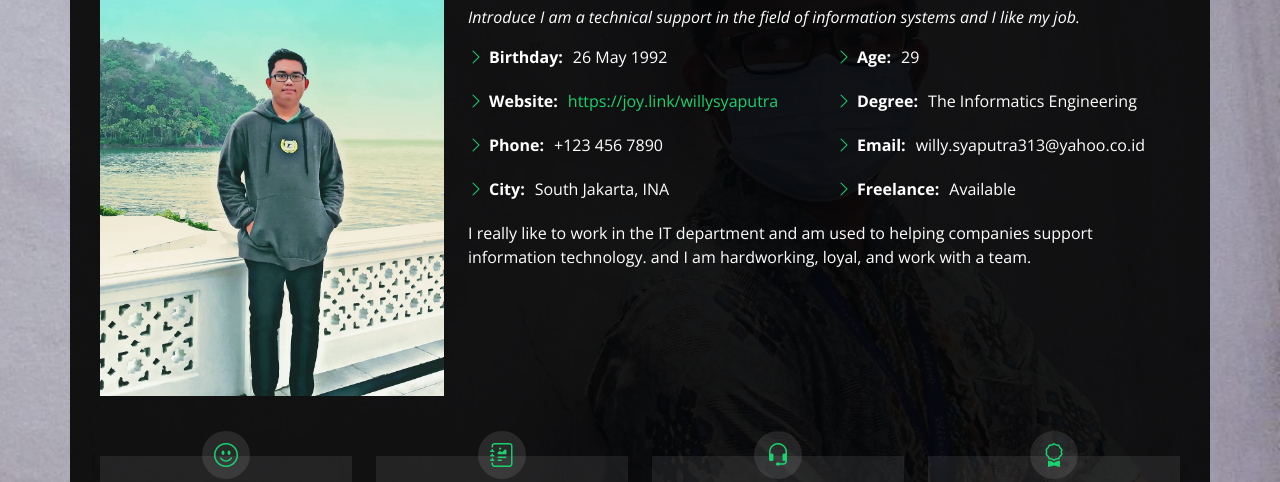
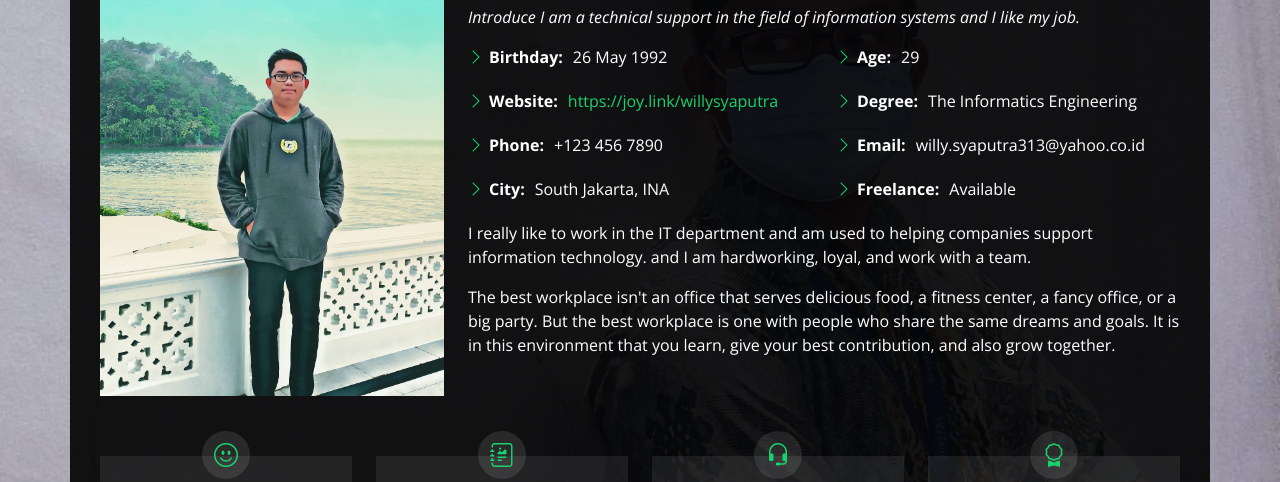
Before and after one commit to willysyaputra/mypersonal.github.io, a plain HTML site: page index.html in a window 1280 px wide. Both pictures are taken after a click on the link "About". Shown: the part 247-729 px from the top of the page. Drawn offline with nearby package versions, Linux system fonts and the light colour scheme.

Commit message:
Update index.html

```diff
--- a/index.html
+++ b/index.html
@@ -109,6 +109,11 @@
           <p>
             I really like to work in the IT department and am used to helping companies support information technology. and
             I am hardworking, loyal, and work with a team.
+		  <p>
+
+		  The best workplace isn't an office that serves delicious food, a fitness center, a fancy office, or a big party. But the best workplace is one with people who share the same dreams and goals. It is in this environment that you learn, give your best contribution, and also grow together.
+	      </p>
+
           </p>
         </div>
       </div>
```
